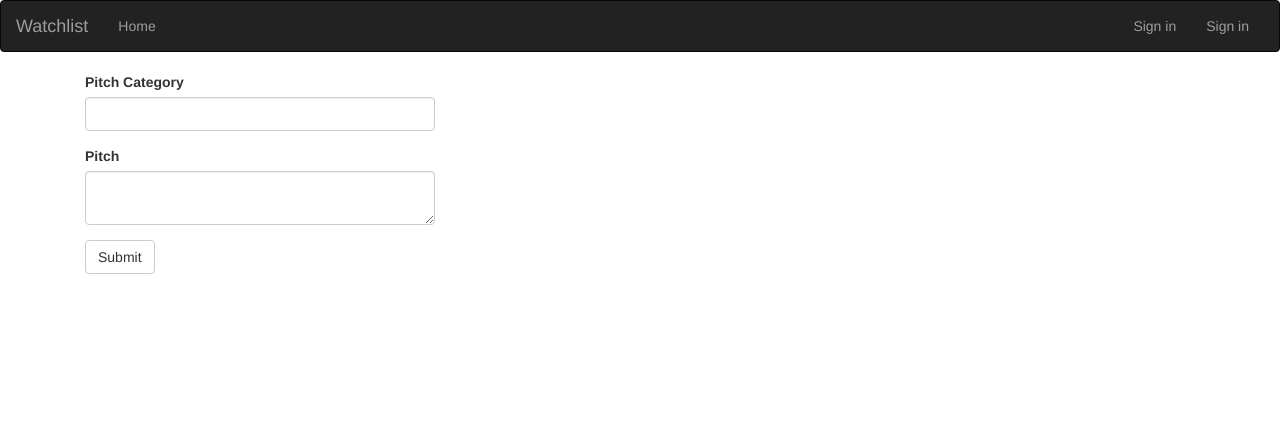
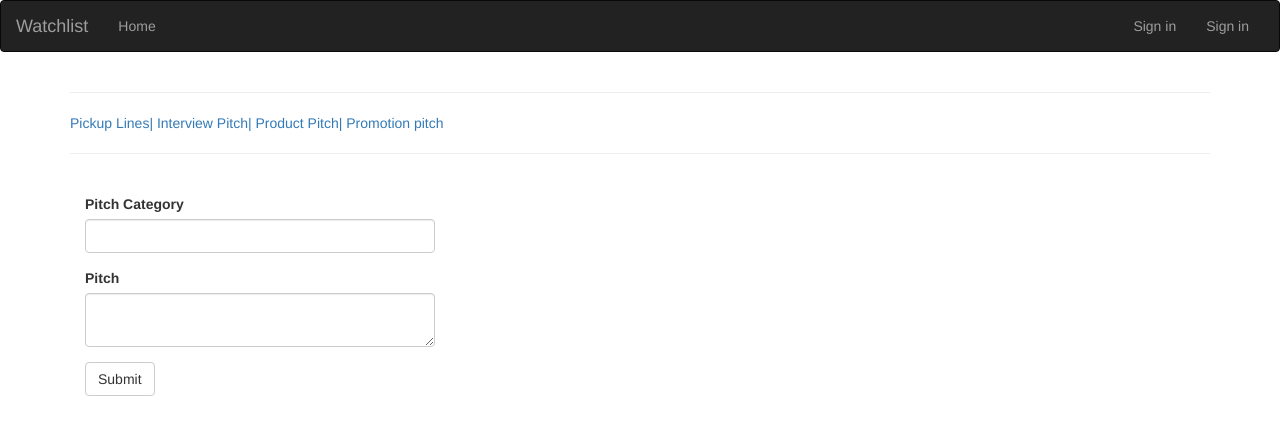
Before and after one commit to EspeIgira/Pitch-one-minute, a Flask app: page / in a window 1280 px wide. Shown: the top 435 px of the page. Run offline with Flask 2, Linux system fonts and the light colour scheme; some libraries are stand-ins or nearby versions.

Commit message:
displayed pitch category

```diff
--- a/app/main/views.py
+++ b/app/main/views.py
@@ -28,3 +28,24 @@ def profile(uname):
         abort(404)
 
     return render_template("profile/profile.html", user = user)
+
+@main.route('/pickup/')
+def pickuplines():
+
+    return render_template("index.html")
+
+
+@main.route('/interview/')
+def interview():
+
+    return render_template("index.html")
+
+@main.route('/product/')
+def product():
+
+    return render_template("index.html")
+
+@main.route('/promotion/')
+def promotion():
+
+    return render_template("index.html")
--- a/app/templates/macros.html
+++ b/app/templates/macros.html
@@ -1,4 +1,6 @@
 {% macro displayMovieList(movie_list) %}
+
+<!-- {% macro displayPitches(pitches)%} -->
 
     {% for movie in movie_list %}
         <div class="col-xs-12 col-sm-4 col-md-2 col-lg-2 movie-card">
--- a/app/templates/new_user.html
+++ b/app/templates/new_user.html
@@ -3,9 +3,24 @@
 {% block content %}
     <div class="container">
 
-        <div class="col-md-4">
+        <div class="selectpitch">
+            <hr>
+                <a href= "{{url_for('main.pickuplines')}}">Pickup Lines|</a>
+                <a href= "{{url_for('main.interview')}}"> Interview Pitch|</a>
+                <a href= "{{url_for('main.product')}}"> Product Pitch|</a>
+                <a href= "{{url_for('main.promotion')}}"> Promotion pitch</a>
+            <hr>
 
-            {{ wtf.quick_form(user_form) }}
+        </div>
+
+
+
+
+        <div class="col-md-4 form" >
+            <br>
+          {{ wtf.quick_form(user_form) }}
+
+
         </div>
 
     </div>
```
Also changed, not shown: app/static/index.css (+10 -0 lines), app/templates/index.html (+14 -14 lines).
